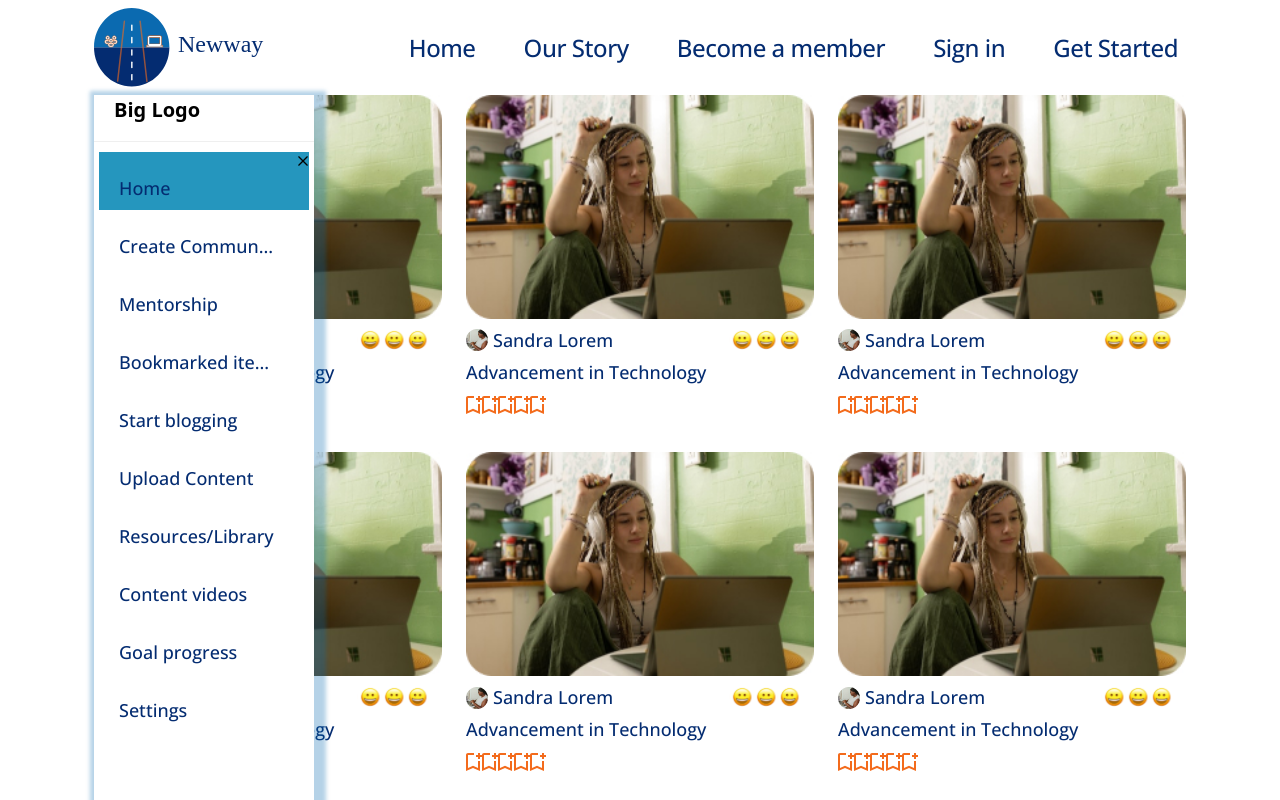
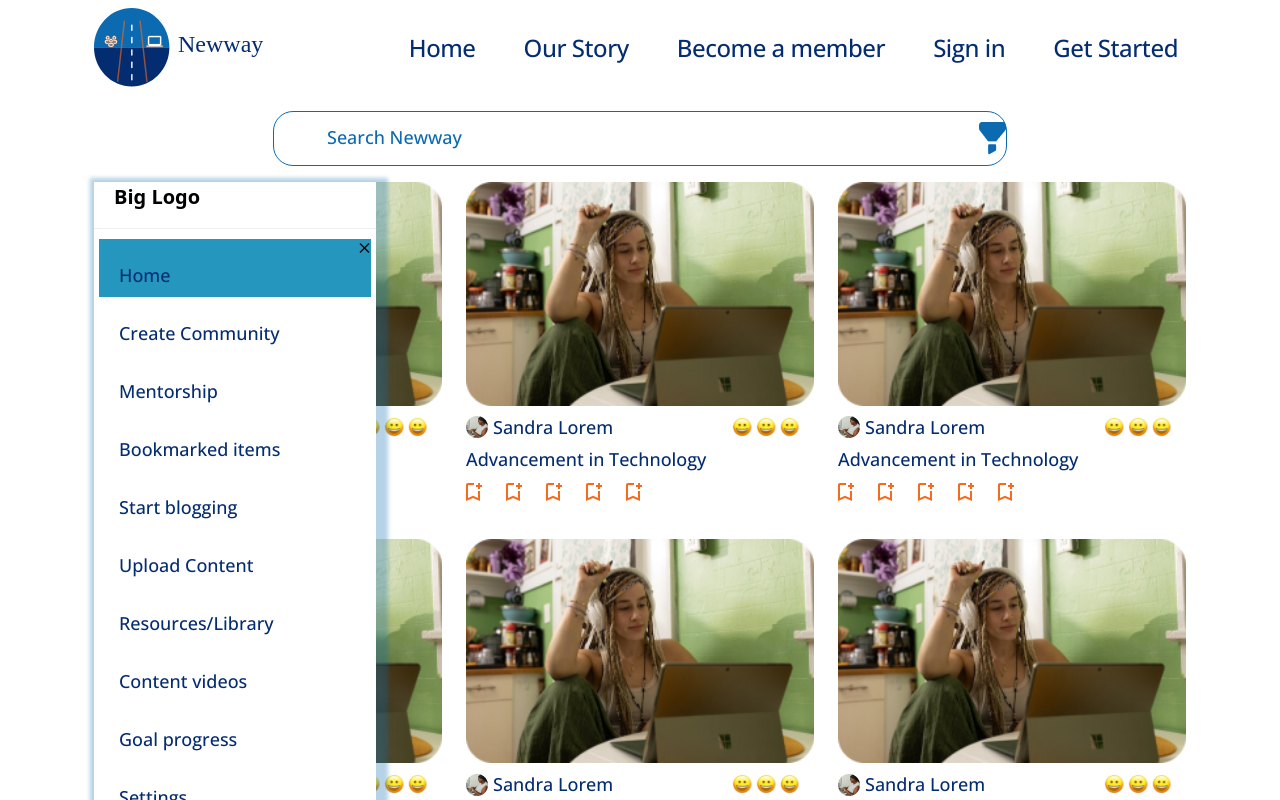
Before and after one commit to gy599/new-way-web-app, a React (Create React App) app: page /dashboard in a window 1280 px wide. Shown: the top 800 px of the page. Built offline with nearby package versions, Linux system fonts and the light colour scheme; a web font is replaced by a local one.

Commit message:
welcome page fixed

```diff
--- a/src/assets/styles/components/sidebar.scss
+++ b/src/assets/styles/components/sidebar.scss
@@ -1,6 +1,6 @@
 #header {
     position: absolute;
-    width: 220px;
+    width: 22%;
   }
   #header .pro-sidebar {
     height: 100vh;
--- a/src/assets/styles/pages/dashboard.scss
+++ b/src/assets/styles/pages/dashboard.scss
@@ -1,12 +1,32 @@
-.dashboard{
-    .dashboard-icons{
-        padding-right: 40px;
-    }
-    .Dashboard-header{
-        font-family: 'Open Sans';
+.dashboard {
+  .dashboard-icons {
+    padding-right: 40px;
+  }
+  .Dashboard-header {
+    font-family: "Open Sans";
+    font-style: normal;
+    font-weight: 400;
+    font-size: 18px;
+    color: #042c71;
+  }
+}
+.dashboard-input {
+  background-image: url("../../../../public//images//Filter-2.png");
+  width: 734px;
+  height: 55px;
+  background-color: #ffffff;
+  border: 1px solid #0b6ab0;
+  border-radius: 20px;
+  background-repeat: no-repeat;
+  background-position:right ;
+  padding: 14px 9px 15px 53px;
+
+
+  }
+  input::placeholder{
+    font-family: 'Open Sans';
 font-style: normal;
 font-weight: 400;
 font-size: 18px;
-color: #042C71;
-    }
-}
+color: #0B6AB0;
+  }
--- a/src/components/Dashboard-card/index.js
+++ b/src/components/Dashboard-card/index.js
@@ -7,9 +7,11 @@ const DashboardCard = ({
   DashboardName,
 }) => {
   return (
+
     <div className=" col-lg-4 col-md-4 card dashboard">
       <img src={img} alt="card" className="card-img-top img-fluid" />
       <div className="d-flex justify-content-between my-2">
+
         <div className="profile-details">
           <img src={DashboardImage} alt="card" />
           <p className="profile-name">{DashboardName}</p>
@@ -21,7 +23,7 @@ const DashboardCard = ({
         </div>
       </div>
       <h6 className="Dashboard-header">{DashboardText}</h6>
-      <div className="d-flex">
+      <div className="d-flex gap-4">
         <div>
           <img src="/images/Vector.svg" alt="vector" />
         </div>
--- a/src/pages/Dashboard/index.jsx
+++ b/src/pages/Dashboard/index.jsx
@@ -1,32 +1,38 @@
-import React from 'react'
-import PageLayout from '../../layout/default-layout'
-import Sidebar from '../../components/sidebar'
-import DashboardCard from '../../components/Dashboard-card'
-import dashboardData from "../Dashboard/Dashboard-data.js"
+import React from "react";
+import PageLayout from "../../layout/default-layout";
+import Sidebar from "../../components/sidebar";
+import DashboardCard from "../../components/Dashboard-card";
+import dashboardData from "../Dashboard/Dashboard-data.js";
 const Dashboard = () => {
   return (
     <PageLayout>
-    <div className='container'>
-  <div className='d-flex'>
-    <Sidebar/>
+      <div className="container">
+        <div className="d-flex justify-content-center">
+        <input
+          className="my-3 dashboard-input"
+          type="text"
+          placeholder="Search Newway"
+        />
+        </div>
+
+        <div className="d-flex">
+          <Sidebar />
         </div>
         <div className=" row">
-    {
-     dashboardData.map((data, id) => {
-        return(
-          <  DashboardCard
-          img ={data.img}
+          {dashboardData.map((data, id) => {
+            return (
+              <DashboardCard
+                img={data.img}
                 DashboardText={data.DashboardText}
-          DashboardName ={data.DashboardName}
+                DashboardName={data.DashboardName}
                 DashboardImage={data.DashboardImage}
               />
-        )
-      })
-    }
+            );
+          })}
         </div>
       </div>
     </PageLayout>
-  )
-}
+  );
+};
 
-export default Dashboard
+export default Dashboard;
--- a/src/pages/create-account/index.jsx
+++ b/src/pages/create-account/index.jsx
@@ -8,7 +8,11 @@ const CreateAccount = () => {
     <PageLayout>
       <div className="container">
         <div className="card create-account mx-auto my-5 col-10 col-md-8 col-lg-6">
+          <div className="d-flex">
           <h3 className="card-title text-center">Hey Buddy</h3>
+          <img src="/images/smiley.svg"/>
+        </div>
+
           <p className="card-text text-center">Welcome!</p>
           <div className="card-section">
             <div className="card-details">
--- a/src/pages/sign-in/index.jsx
+++ b/src/pages/sign-in/index.jsx
@@ -9,7 +9,10 @@ const SignIn = () => {
     <PageLayout>
       <div className="container">
         <div className="card create-account mx-auto my-5 col-10 col-md-8 col-lg-6">
+        <div className="d-flex">
           <h3 className="card-title text-center">Hey Buddy</h3>
+          <img src="/images/smiley.svg" alt="smiley"/>
+        </div>
           <p className="card-text text-center">Welcome back!</p>
           <div className="card-section">
             <form>
```
Also changed, not shown: public/images/Filter-2.png (added), public/images/smiley.svg (added). Lines whose indentation alone changed are shown as unchanged.
